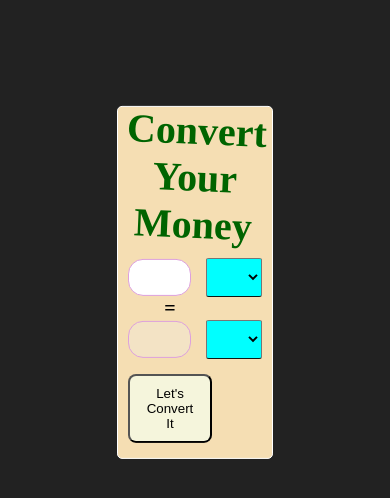
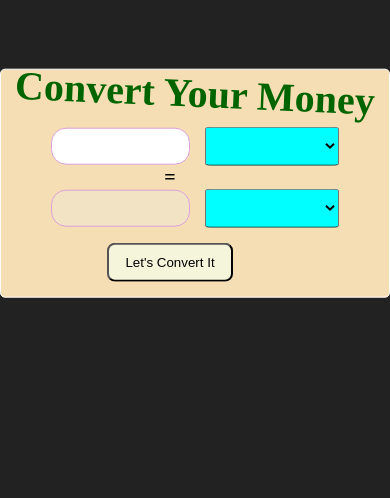
Before and after one commit to talopl/currency-converter, a plain HTML site: page index.html in a window 390 px wide. Drawn offline with Linux system fonts and the light colour scheme; no server answers.

Commit message:
Made conversion form responsive
Added a media query to change the max width of the conversion form when the screen max width is 700px

```diff
--- a/styles.css
+++ b/styles.css
@@ -94,3 +94,9 @@ body {
 .conversion-form button[type="submit"]:hover{
     background-color: pink;
 }
+
+@media only screen and (max-width: 700px){
+    .conversion-form {
+        max-width: 100%;
+    }
+}
```
